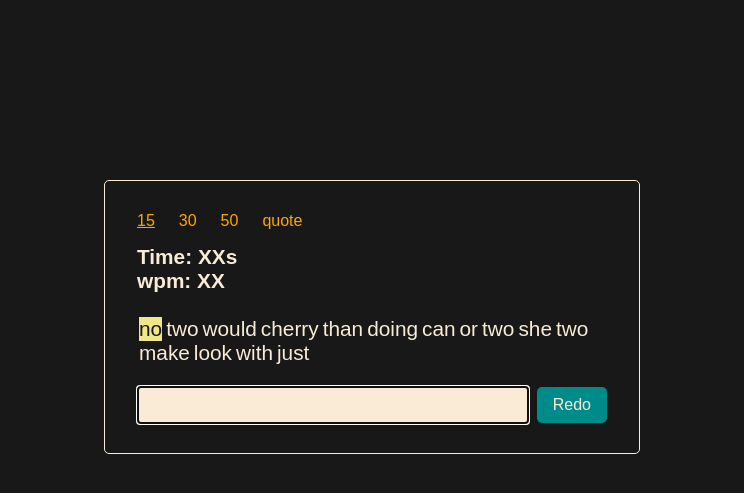
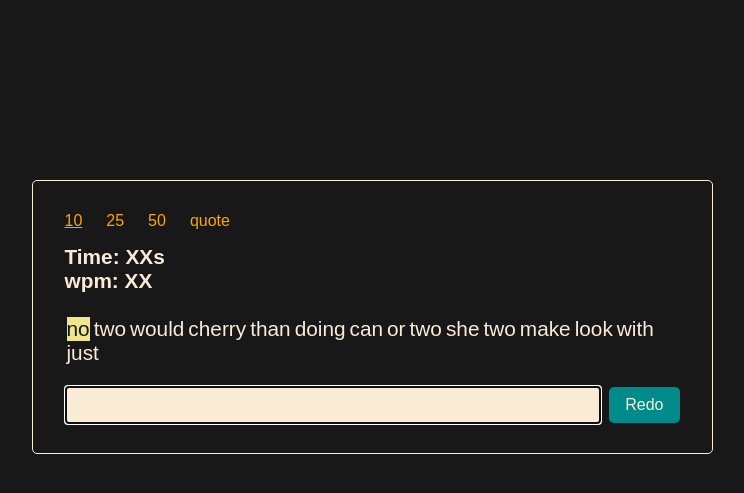
Before and after one commit to AayushKunwar/type-test, a plain HTML site: page index.html in a window 1280 px wide. Shown: the part 83-576 px from the top of the page, without its empty margins (268-1012 px from the left). Drawn offline with Linux system fonts and the light colour scheme.

Commit message:
refactored and fixed quote

```diff
--- a/index.html
+++ b/index.html
@@ -4,7 +4,6 @@
 		<meta charset="UTF-8" />
 		<meta name="viewport" content="width=device-width, initial-scale=1.0" />
 		<link rel="stylesheet" href="style.css" />
-		<!-- <link rel="stylesheet" href="https://cdn.jsdelivr.net/npm/picnic"> -->
 		<script defer src="words.js"></script>
 		<script defer src="quote.js"></script>
 		<script defer src="script.js"></script>
@@ -17,8 +16,8 @@
 		<div class="center-container">
 			<main class="box">
 				<div class="container selections">
-					<a class="selection" onclick="setLength(10, this)">15</a>
-					<a class="selection" onclick="setLength(25, this)">30</a>
+					<a class="selection" onclick="setLength(10, this)">10</a>
+					<a class="selection" onclick="setLength(25, this)">25</a>
 					<a class="selection" onclick="setLength(50, this)">50</a>
 					<a class="selection" onclick="getQuote(this)">quote</a>
 				</div>
--- a/quote.js
+++ b/quote.js
@@ -1,4 +1,4 @@
-const API_URL = "http://api.quotable.io/random";
+const API_URL = "https://api.quotable.io/random";
 
 function getRandomQuote() {
 	return fetch(API_URL)
--- a/style.css
+++ b/style.css
@@ -1,5 +1,4 @@
 body {
-	max-width: 600px;
 	margin: 0 auto;
 	background-color: #181818;
 	color: antiquewhite;
@@ -45,6 +44,8 @@ input {
 	padding: 2rem;
 	margin: 2rem;
 	border-radius: 5px;
+	max-width: 700px;
+	width: 615px;
 }
 .text-center {
 	text-align: center;
```
